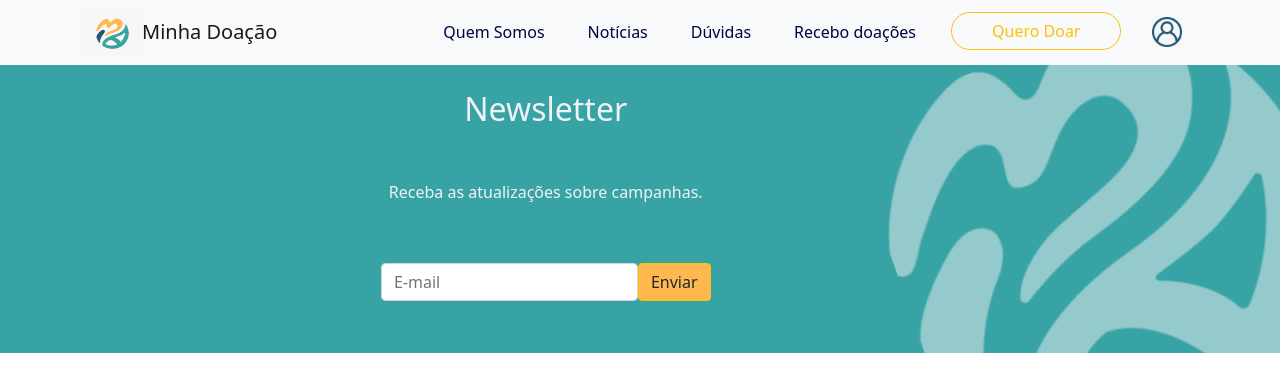
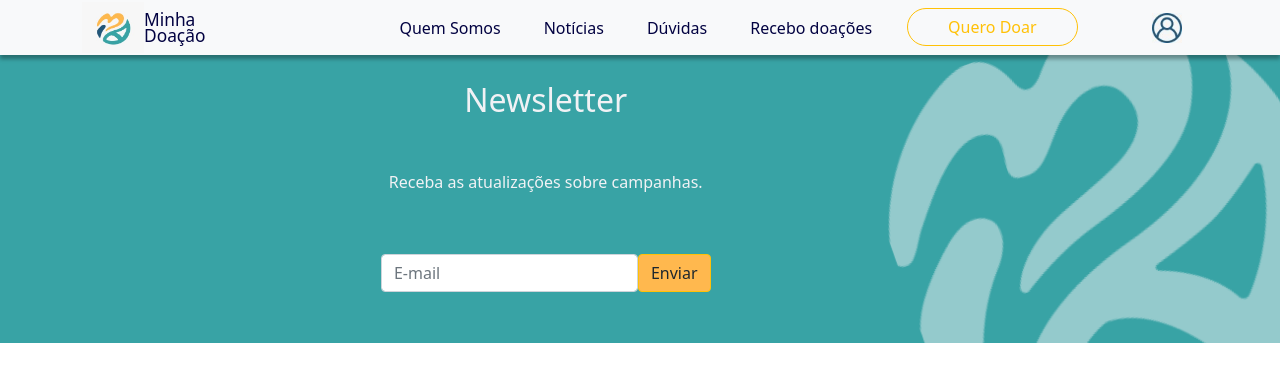
Before and after one commit to GD-Projects/minha-doacao-workspace, a React (Create React App) app in the folder minha-doacao-workspace/md-web/: page / in a window 1280 px wide. Shown: the top 392 px of the page. Built offline with nearby package versions, Linux system fonts and the light colour scheme.

Commit message:
refector: header style

```diff
--- a/minha-doacao-workspace/md-web/src/Components/Header/index.tsx
+++ b/minha-doacao-workspace/md-web/src/Components/Header/index.tsx
@@ -9,17 +9,25 @@ function Header() {
   return (
 
     <s.Container>
-      <Navbar bg="light" expand="md">
+      <Navbar id="n" bg="light" expand="md">
         <Container>
           <img id="logo" src={logo} alt="Logo Minha Doação" />
-          <Navbar.Brand href="#home">Minha Doação</Navbar.Brand>
+          <Navbar.Brand href="#home">
+            <s.NavBar>
+              <p>
+                Minha
+                <br />
+                Doação
+              </p>
+            </s.NavBar>
+          </Navbar.Brand>
           <Navbar.Toggle aria-controls="basic-navbar-nav" />
           <Navbar.Collapse id="basic-navbar-nav">
             <Nav className="me-auto">
-              <Nav.Link id="whoWeAre" href="#home">Quem Somos</Nav.Link>
+              <Nav.Link id="news" href="#home">Quem Somos</Nav.Link>
               <Nav.Link id="news" href="#home">Notícias</Nav.Link>
-              <Nav.Link id="doubt" href="#home">Dúvidas</Nav.Link>
-              <Nav.Link id="donations" href="#link">Recebo doações</Nav.Link>
+              <Nav.Link id="news" href="#home">Dúvidas</Nav.Link>
+              <Nav.Link id="news" href="#link">Recebo doações</Nav.Link>
               <s.ButtonQD>
                 <Button id="iDonate" variant="outline-warning">Quero Doar</Button>
                 {' '}
--- a/minha-doacao-workspace/md-web/src/Components/Header/style.tsx
+++ b/minha-doacao-workspace/md-web/src/Components/Header/style.tsx
@@ -1,12 +1,18 @@
 import styled from 'styled-components';
 
 export const Container = styled.div`
-
+#n {
+    -webkit-box-shadow: 0px 4px 4px 0px rgba(0,0,0,0.33);
+    -moz-box-shadow: 0px 4px 4px 0px rgba(0,0,0,0.33);
+    box-shadow: 0px 4px 4px 0px rgba(0,0,0,0.33);
+    height: 55px;
+    }
 #logo {
-    max-width: 60px;
-    max-height: 60px;
+    max-width: 62px;
+    max-height: 62px;
     width: auto;
     height: auto;
+    position: relative;
 
     }
 #icne {
@@ -16,24 +22,11 @@ export const Container = styled.div`
     height: auto;
 
     }
-#whoWeAre {
-    padding-left: 150px;
-    padding-right: 35px;
-    color: #020241;
-}
 #news {
     padding-right: 35px;
     color: #020241;
 }
-#doubt {
-    padding-right: 35px;
-    color: #020241;
-}
-#donations {
-    padding-right: 35px;
-    color: #020241;
-} `;
-
+`;
 export const ButtonQD = styled.div`
 #iDonate {
     border-radius: 30px 30px 30px 30px;
@@ -41,3 +34,12 @@ export const ButtonQD = styled.div`
     padding-right: 40px;
 
     }`;
+
+export const NavBar = styled.p`
+    color: #020241;
+    font-size: 13pt;
+    line-height: 16px;
+    margin-bottom: -15px;
+    padding-right: 170px;
+
+`;
```
